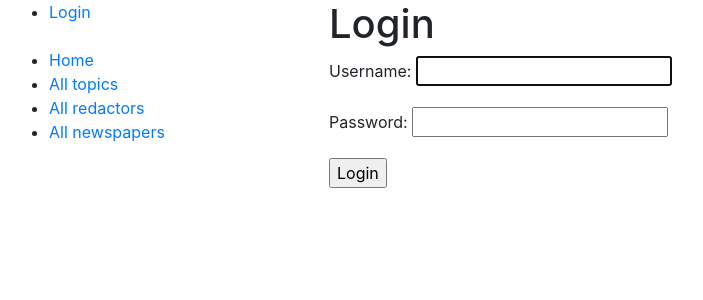
After one commit to mwellick/newspaper-agency, a Django app: page /accounts/login/ in a window 1280 px wide. The commit adds this page. Shown: the top 300 px of the page, without its empty margins (6-709 px from the left). Run offline with Django 4.2, Linux system fonts and the light colour scheme.

Commit message:
Created 'registration' directory,created login and logout templates in this directory  and initialized abitity of using them  with Django buit-in auth

```diff
--- a/newspaper_agency/settings.py
+++ b/newspaper_agency/settings.py
@@ -121,6 +121,8 @@ DEFAULT_AUTO_FIELD = "django.db.models.BigAutoField"
 
 AUTH_USER_MODEL = "agency_system.Redactor"
 
+LOGIN_REDIRECT_URL = "/"
+
 INTERNAL_IPS = [
     "127.0.0.1",
 ]
--- a/newspaper_agency/urls.py
+++ b/newspaper_agency/urls.py
@@ -14,6 +14,7 @@ Including another URLconf
     1. Import the include() function: from django.urls import include, path
     2. Add a URL to urlpatterns:  path('blog/', include('blog.urls'))
 """
+from django.conf import settings
 from django.contrib import admin
 from django.urls import path, include
 from agency_system.views import index
@@ -22,5 +23,6 @@ urlpatterns = [
     path("admin/", admin.site.urls),
     path("", include("agency_system.urls", namespace="agency_system")),
     path("__debug__/", include("debug_toolbar.urls")),
+    path("accounts/", include("django.contrib.auth.urls")),
 
 ]
--- a/templates/agency_system/newspaper_detail.html
+++ b/templates/agency_system/newspaper_detail.html
@@ -6,10 +6,7 @@
   <p><strong>Topic:</strong> {{ newspaper.topic }}</p>
   <hr>
   {% for publisher in newspaper.publishers.all %}
-
-    <p><strong>Author:</strong> {{ publisher.first_name }} {{ publisher.last_name }}</p>
-    <p><strong>Username:</strong> {{ publisher.username }}</p>
-    <p><strong>Email:</strong> {{ publisher.email }}</p>
+    <p><strong>By</strong> {{ publisher.first_name }} {{ publisher.last_name }}</p>
   {% endfor %}
   <p><strong>Published date:</strong> {{ newspaper.published_date }}</p>
 
--- a/templates/agency_system/newspaper_list.html
+++ b/templates/agency_system/newspaper_list.html
@@ -6,7 +6,7 @@
   <ul>
     {% for newspaper in newspaper_list %}
       <li>
-        <p><a href="#">{{ newspaper.title }}</a></p>
+        <p><a href={% url "agency_system:newspaper-detail" pk=newspaper.id %}>{{ newspaper.title }}</a></p>
       </li>
     {% endfor %}
   </ul>
--- a/templates/agency_system/redactor_list.html
+++ b/templates/agency_system/redactor_list.html
@@ -7,7 +7,7 @@
     <ul>
       {% for redactor in redactor_list %}
         <li>
-          <p><a href="#">{{ redactor.username }}: {{ redactor.first_name }} {{ redactor.last_name }}</a></p>
+          <p><a href={% url "agency_system:redactor-detail" pk=redactor.id %}>{{ redactor.username }}: {{ redactor.first_name }} {{ redactor.last_name }}</a></p>
         </li>
       {% endfor %}
     </ul>
--- a/templates/base.html
+++ b/templates/base.html
@@ -16,6 +16,19 @@
     <div class="col-sm-3">
       {% block sidebar %}
         <ul>
+          {% if user.is_authenticated %}
+            <li>
+              User: {{ user.username }}
+            <li>
+              <a href="{% url 'logout' %}">Logout</a>
+            </li>
+          {% else %}
+            <li>
+              <a href="{% url 'login' %}">Login</a>
+            </li>
+
+          {% endif %}
+          <br>
           <li>
             <a href="{% url 'agency_system:index' %}">Home</a>
           </li>
--- /dev/null
+++ b/templates/registration/logged_out.html
@@ -0,0 +1,6 @@
+{% extends "base.html" %}
+
+{% block content %}
+  <p>Logged out!</p>
+  <a href="{% url 'login' %}">Click here to login again.</a>
+{% endblock %}
--- /dev/null
+++ b/templates/registration/login.html
@@ -0,0 +1,13 @@
+{% extends "base.html" %}
+
+{% block content %}
+  <h1>Login</h1>
+  {% if form.errors %}
+    <p style="color: red">Invalid Credentials</p>
+  {% endif %}
+  <form action="{% url 'login' %}" method="post">
+    {% csrf_token %}
+    {{form.as_p}}
+    <input type="submit" value="Login">
+  </form>
+{% endblock %}
```
